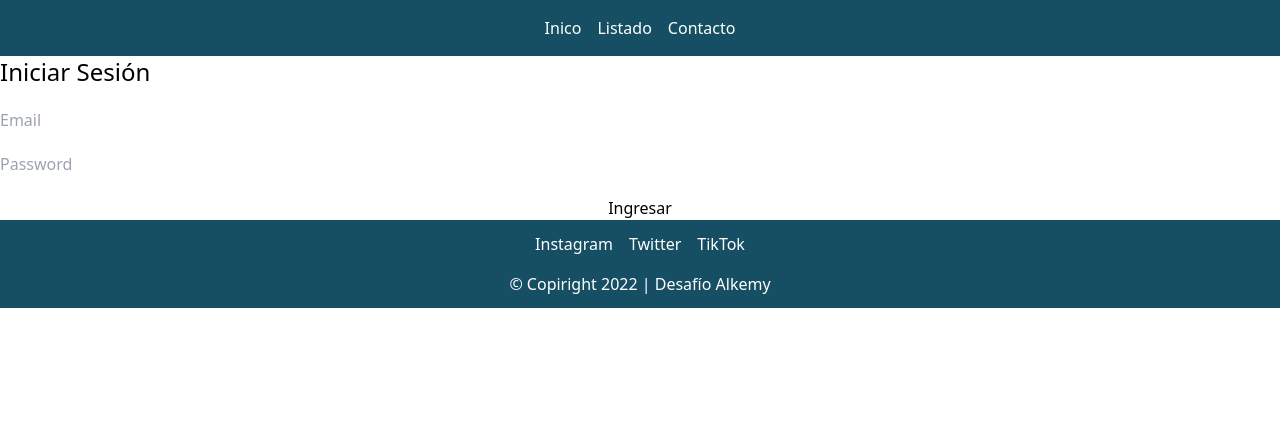
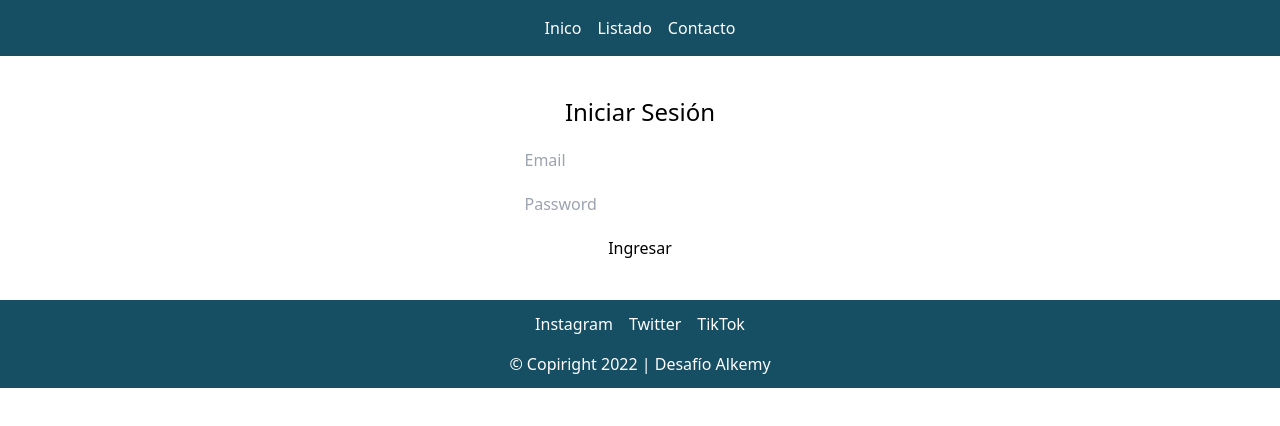
Before and after one commit to JoaquinDeLuca/Challenge, a React (Vite) app: page / in a window 1280 px wide. Shown: the top 426 px of the page. Built offline with nearby package versions, Linux system fonts and the light colour scheme.

Commit message:
style is added

```diff
--- a/src/Components/Login.jsx
+++ b/src/Components/Login.jsx
@@ -56,7 +56,7 @@
 
   return (
     <>
-        <form onSubmit={submitHandler} className="flex flex-col gap-5">
+        <form onSubmit={submitHandler} className="flex flex-col gap-5 items-center m-10">
             <h2 className="text-2xl">Iniciar Sesión</h2>
 
             <input type='text' name="email" placeholder="Email" />
```
